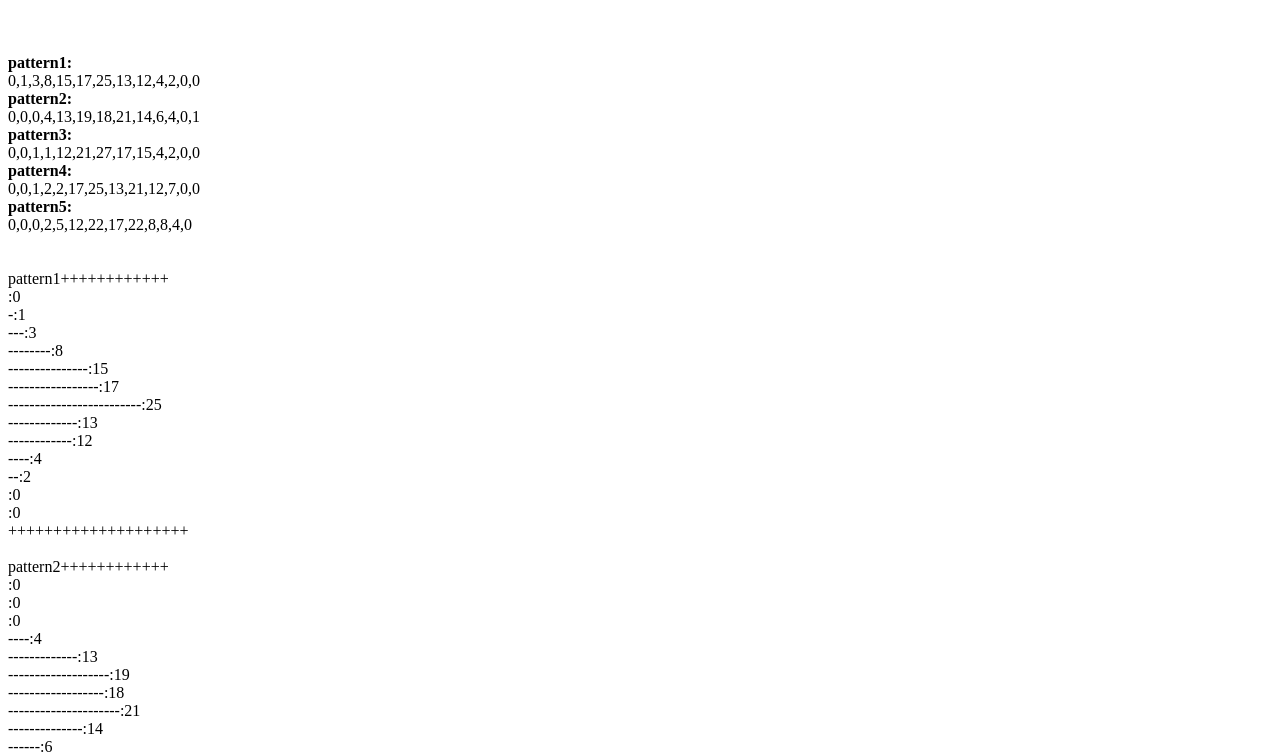
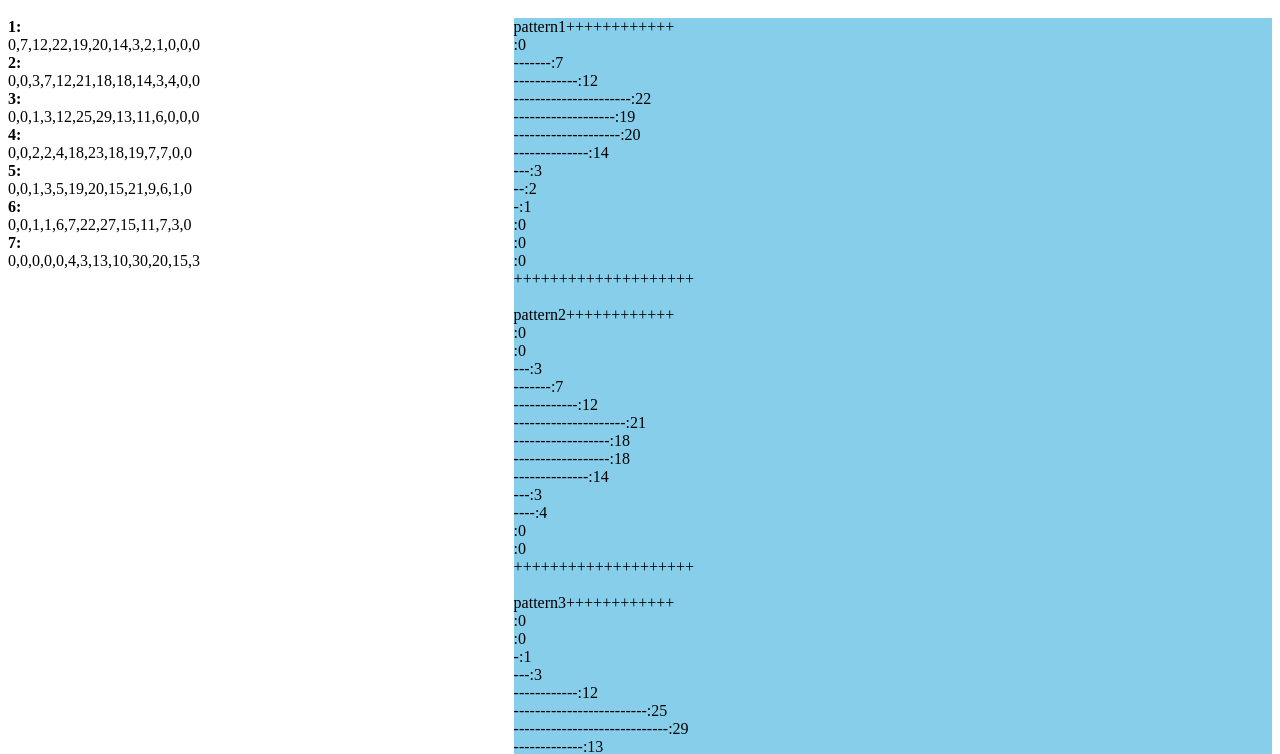
Before and after one commit to radixm46/pseudo-normal-dist, a website: page src/main.html in a window 1280 px wide. Shown: the part 48-802 px from the top of the page. Drawn offline with Linux system fonts and the light colour scheme.

Commit message:
add patterns

```diff
--- a/src/main.html
+++ b/src/main.html
@@ -3,14 +3,16 @@
     <body>
         <script src="main.js"></script>
         <H1> random? numbers</H1>
-        <br> <br>
-        <b>pattern1:</b> <div id="result_1"></div>
-        <b>pattern2:</b> <div id="result_2"></div>
-        <b>pattern3:</b> <div id="result_3"></div>
-        <b>pattern4:</b> <div id="result_4"></div>
-        <b>pattern5:</b> <div id="result_5"></div>
-        <br> <br>
-        <div id="plots"></div>
+        <div style="float:left;display:inline-block; width:40%;">
+            <b>1:</b><div id="result_1"></div>
+            <b>2:</b><div id="result_2"></div>
+            <b>3:</b><div id="result_3"></div>
+            <b>4:</b><div id="result_4"></div>
+            <b>5:</b><div id="result_5"></div>
+            <b>6:</b><div id="result_6"></div>
+            <b>7:</b><div id="result_7"></div>
+        </div>
+        <div style="background:skyblue; display:inline-block; width:60%; float:right;" id="plots"></div>
         <script>
          const generateArray = (thresh=0.0) => {
              return generateFreqTable(...generateRandomNums(100, 13, thresh));
@@ -20,10 +22,12 @@
          var e3 = document.getElementById("result_3");
          var e4 = document.getElementById("result_4");
          var e5 = document.getElementById("result_5");
+         var e6 = document.getElementById("result_6");
+         var e7 = document.getElementById("result_7");
          var plots = document.getElementById("plots");
          // list iteration
-         const elementsList = [e1, e2, e3, e4, e5]
-         const variances = [-0.05, -0.02, 0.0, 0.02, 0.05]
+         const elementsList = [e1, e2, e3, e4, e5, e6, e7]
+         const variances = [-0.18, -0.05, -0.02, 0.0, 0.02, 0.05, 0.18]
          let str4plot = ''
 
          elementsList.forEach((elem, idx) => {
```
